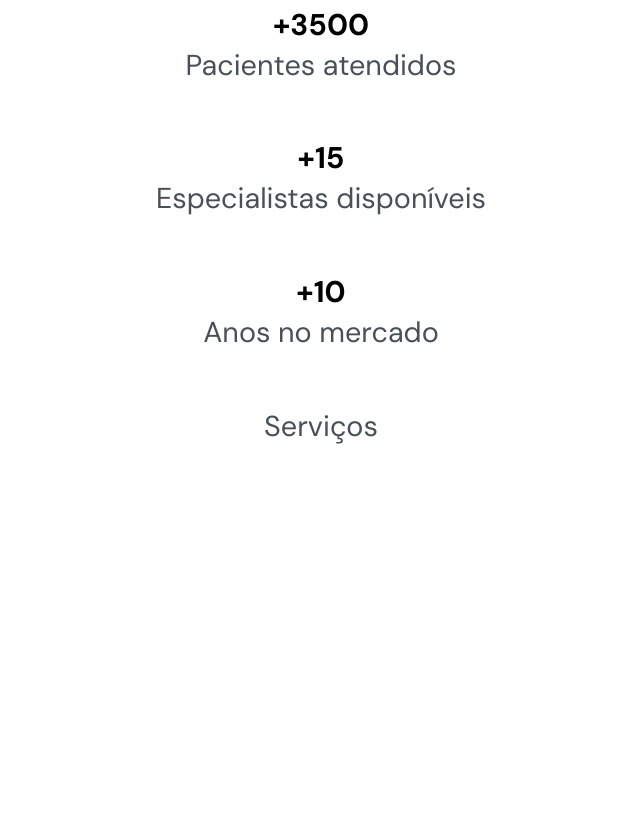
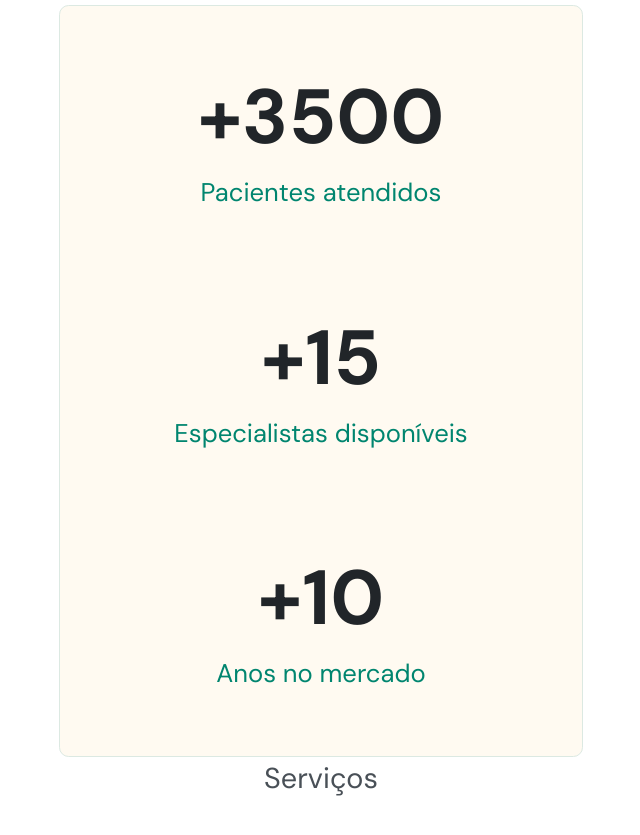
Before and after one commit to LucasFCdev/Nlw-rocketseat, a plain HTML site: page Index.html in a window 1280 px wide. Shown: the part 1160-1995 px from the top of the page, without its empty margins (319-959 px from the left). Before the commit the page ends 1659 px from the top, so only its background shows below. Drawn offline with Linux system fonts and the light colour scheme.

Commit message:
Finalização da box BG

```diff
--- a/Index.html
+++ b/Index.html
@@ -32,15 +32,19 @@
         </button>
 
         <img src="Assets/Foto.png" alt="Mulher Negra com blusa verde">
-        <div>
+        <div class="stats">
+            <div class="stat">
                 <h3>+3500</h3>
                 <p>Pacientes atendidos</p>
-
+            </div>
+            <div class="stat">
                 <h3>+15</h3>
                 <p>Especialistas disponíveis</p>
-
+            </div>
+            <div class="stat">
                 <h3>+10</h3>
                 <p>Anos no mercado</p>
+            </div>
         </div>
 
         <p>Serviços</p>
--- a/style.css
+++ b/style.css
@@ -12,6 +12,7 @@
     --paragraph: #495057;
 
     --brand-beige: #FFFAF1;
+    --brand-light: #DCE9E2;
 
 }
 body{
@@ -79,11 +80,15 @@ button{
     margin-inline: auto;
     width: 32.7rem;
     height: 47rem;
+    padding-block: 4rem;
 
     display: flex;
     flex-direction: column;
     justify-content: center;
     gap: 6rem;
+
+    border: 1px solid var(--brand-light);
+    border-radius: .6rem;
 }
 .stat h3{
     font-size: 4.8rem;
@@ -91,10 +96,10 @@ button{
     line-height: 130%;
 
     margin-bottom: 0.4rem;
-
-    color: var(--primary-color);
 }
 .stat p{
-
     margin: 0;
+    color: var(--primary-color);
+    font-size: 1.6rem;
+    line-height: 150%;
 }
```
Lines whose indentation alone changed are shown as unchanged.
